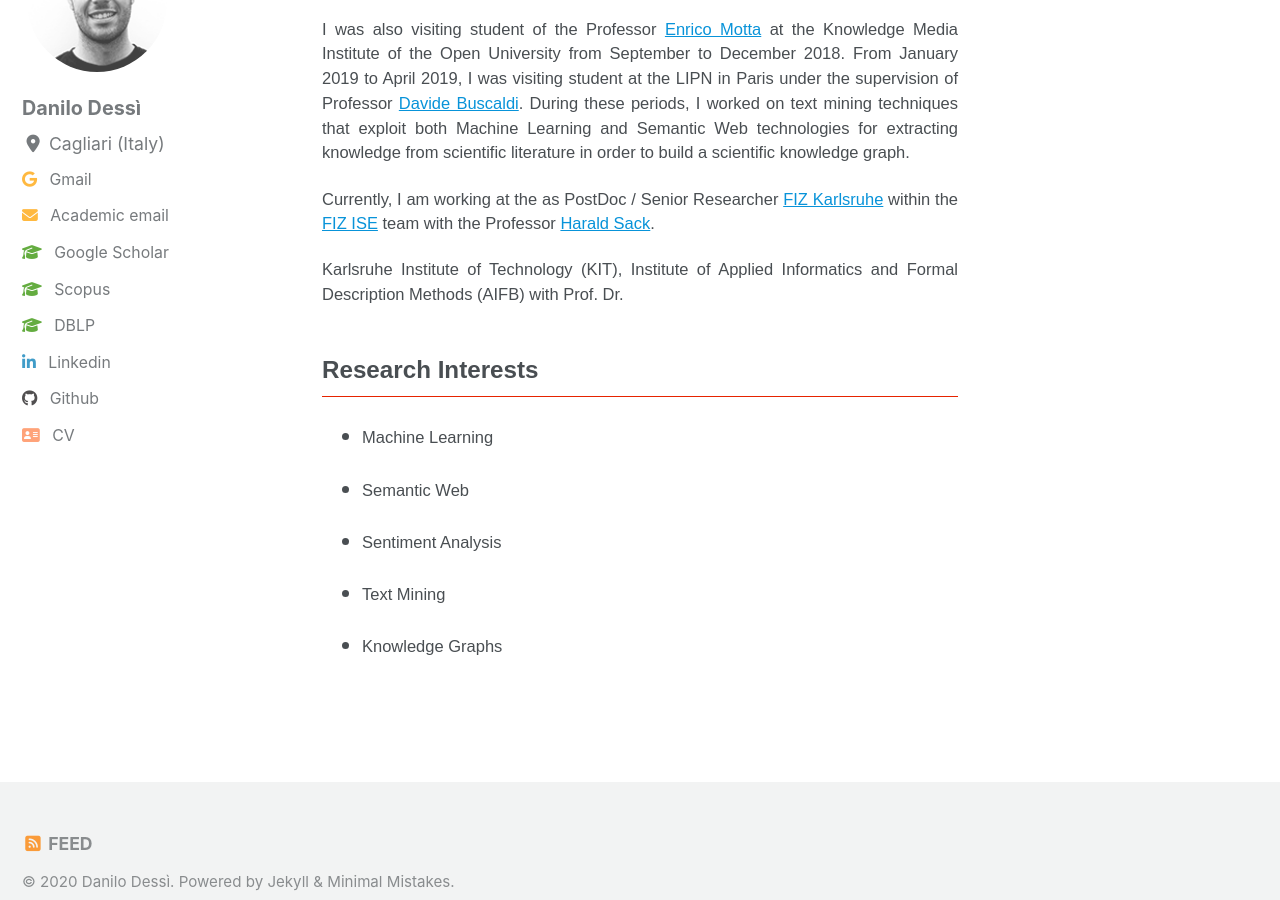
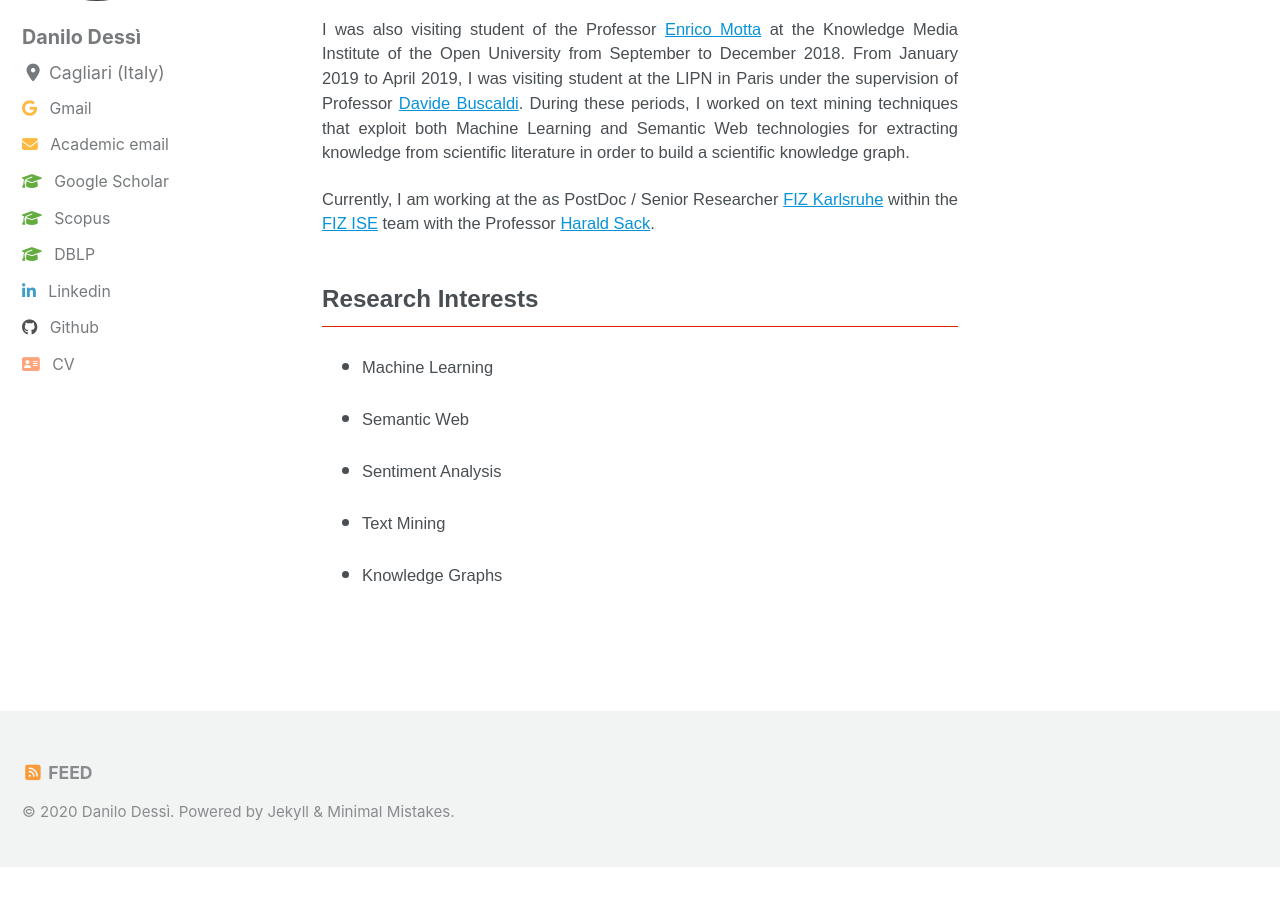
Before and after one commit to danilo-dessi/danilo-dessi.github.io, a Jekyll site: the page built from index.md, in a window 1280 px wide and 900 px high, scrolled down 1234 px. Built offline with Jekyll 4.4.1, drawn with Linux system fonts in a browser that asks for light colours; cached includes are drawn as plain includes; nearby versions of some CDN libraries; the list of posts is cut into pages by our own code; after the commit the page ends 2101 px from its top, so only the background shows below that.

Commit message:
update 02-02-2020

```diff
--- a/index.md
+++ b/index.md
@@ -28,8 +28,6 @@ I was also visiting student of the Professor [Enrico Motta](http://people.kmi.op
 
 Currently, I am working at the  as PostDoc / Senior Researcher [FIZ Karlsruhe](https://www.fiz-karlsruhe.de/) within the [FIZ ISE](https://www.fiz-karlsruhe.de/en/forschung/information-service-engineering) team with the Professor [Harald Sack](https://www.fiz-karlsruhe.de/en/forschung/lebenslauf-prof-dr-harald-sack).
 
-Karlsruhe Institute of Technology (KIT), Institute of Applied Informatics and Formal Description Methods (AIFB) with Prof. Dr.
-
 ## Research Interests
 - Machine Learning
 
```
